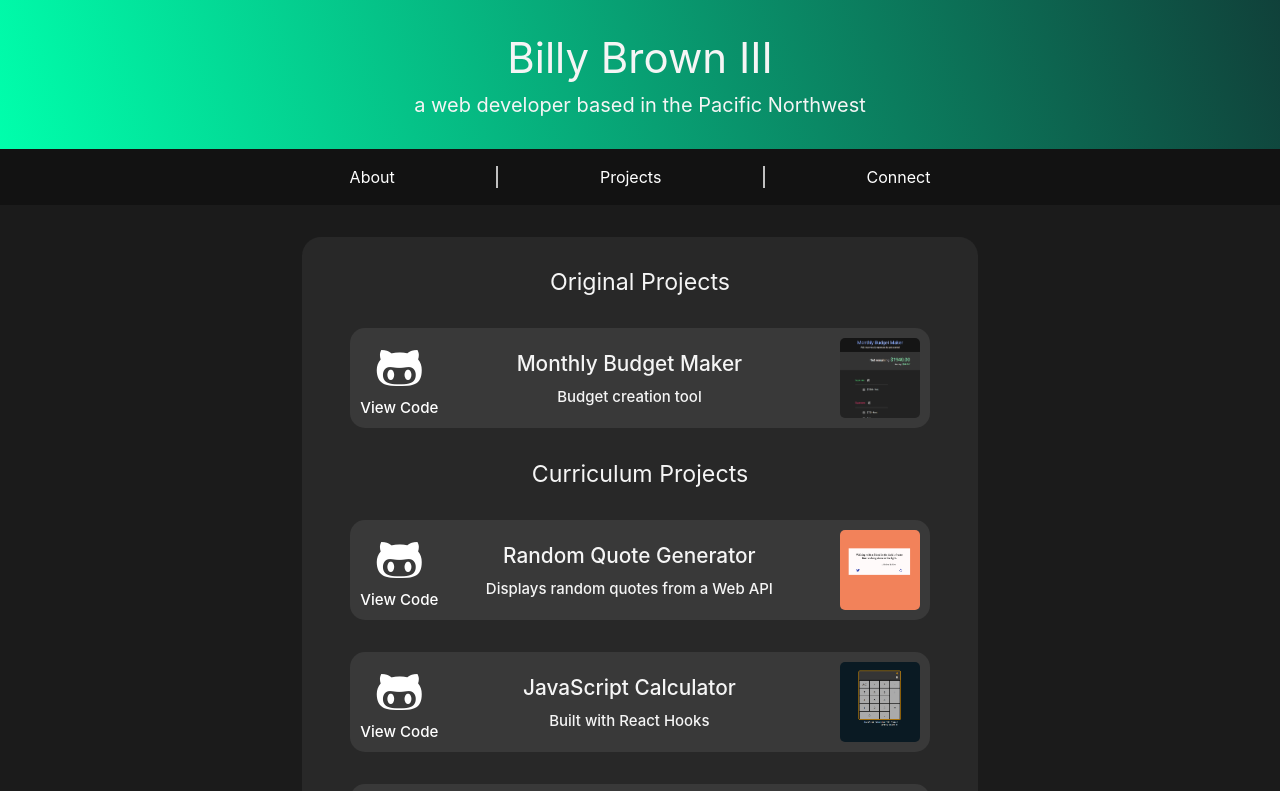
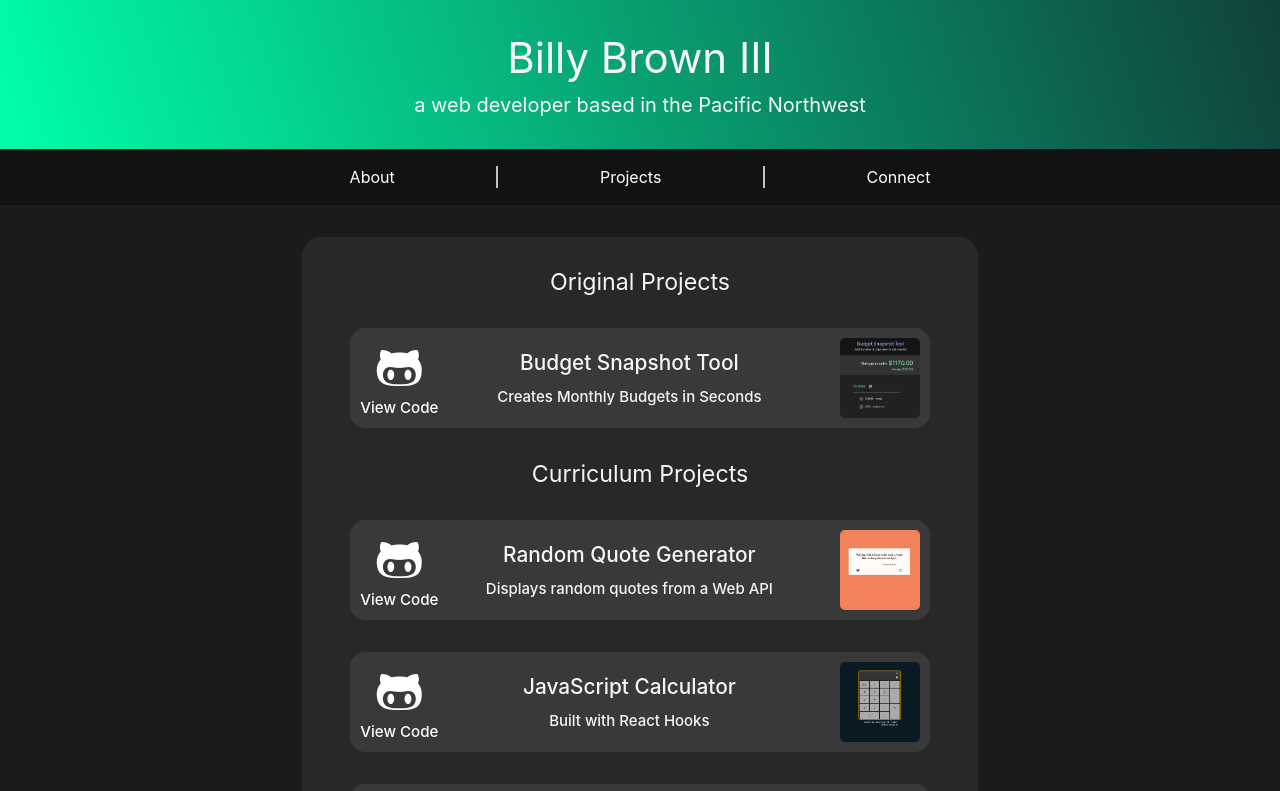
Before and after one commit to billybrown-iii/dev-portfolio, a React (Create React App) app: page /projects in a window 1280 px wide. Shown: the top 791 px of the page. Built offline with nearby package versions, Linux system fonts and the light colour scheme.

Commit message:
update content

```diff
--- a/src/Projects.js
+++ b/src/Projects.js
@@ -18,8 +18,8 @@ function Projects(props) {
                                 <div class="gh-label">View Code</div>
                             </a>
                             <div className="project-description">
-                                Monthly Budget Maker
-                                <div className="project-subtitle">Budget creation tool</div>
+                                Budget Snapshot Tool
+                                <div className="project-subtitle">Creates Monthly Budgets in Seconds</div>
                             </div>
                             <img className="project-image" src={budget} alt="Budget app preview"></img>
                         </div>
```
Also changed, not shown: src/budget.png, 1 other file (tests, documents, lock files or other folders).
